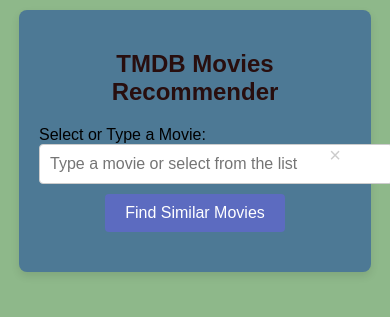
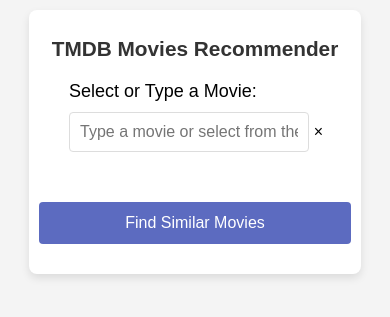
Before and after one commit to rajumeher1/auto_movie_scrap_and_recommendation_system, a Flask app: template webapp/templates/index.html in a window 390 px wide. Shown: the top 317 px of the page. Run offline with Flask 3, Linux system fonts and the light colour scheme; the template is opened without the code that fills it, so the values that code supplies are empty; parts of the project's set-up code (start-up, migrations or seed data) failed here and were passed over.

Commit message:
css update

```diff
--- a/webapp/static/style.css
+++ b/webapp/static/style.css
@@ -1,6 +1,6 @@
 body {
     font-family: Arial, sans-serif;
-    background-color: #8eb88a;
+    background-color: #f4f4f4;
     margin: 0;
     padding: 0;
 }
@@ -8,7 +8,7 @@
 .container {
     width: 80%;
     margin: 10px auto;
-    background-color: rgb(77, 121, 149);
+    background-color: white;
     padding: 20px;
     box-shadow: 0 4px 8px rgba(0, 0, 0, 0.1);
     border-radius: 8px;
@@ -16,7 +16,7 @@
 
 .header {
     text-align: center;
-    color: #280e0e;
+    color: #333;
 }
 
 form {
@@ -26,52 +26,39 @@
     align-items: center;
 }
 
-/* Style the input container */
 .input-block {
-    position: relative;
-    display: inline-block;
+    width: 100%;
+    margin-bottom: 20px;
+    padding: 0 0 0 60px;
 }
 
-/* Style for the input field */
+.input-block label {
+    margin-bottom: 10px;
+    font-size: 18px;
+    display: block;
+}
+
 input[type="text"] {
-    width: 100%;
     padding: 10px;
-    padding-right: 30px; /* Space for the cross (X) */
     font-size: 16px;
-    border: 1px solid #ccc;
+    width: 70%;
+    margin-bottom: 20px;
+    border: 1px solid #ddd;
     border-radius: 4px;
 }
-
-/* Style the cross icon */
-.clear-icon {
-    position: absolute;
-    right: 10px;
-    top: 50%;
-    transform: translateY(-50%);
-    cursor: pointer;
-    font-size: 20px;
-    color: #ccc;
-}
-
-/* Hover effect for the cross icon */
-.clear-icon:hover {
-    color: #f00;  /* Red color on hover */
-}
-
 
 button {
     padding: 10px 20px;
     background-color: #5c6bc0;
     color: white;
-    border: 0.5px black;
+    border: none;
     border-radius: 4px;
     cursor: pointer;
     font-size: 16px;
-    margin-top: 10px;
 }
 
 button:hover {
-    background-color: blue;
+    background-color: #3f51b5;
 }
 
 .error {
@@ -98,6 +85,61 @@
 
 .movie p {
     margin-top: 10px;
-    font-size: 16px;
-    color: white;
+    font-size: 14px;
 }
+
+
+/* Mobile-friendly media queries */
+@media (max-width: 768px) {
+    /* Ensure the select and button are equal in size on smaller screens */
+    select, button {
+        font-size: 1em;
+        padding: 12px;  /* Ensure padding is consistent */
+        width: 100%;  /* Full width */
+        box-sizing: border-box;  /* Padding included in width */
+    }
+
+    /* Stack movie recommendations vertically on smaller screens */
+    .movies {
+        flex-direction: column;
+        align-items: center;
+    }
+
+    .movie {
+        width: 80%;  /* Movies take 80% of screen width */
+        margin-bottom: 20px;
+    }
+}
+
+@media (max-width: 480px) {
+    /* Further adjustments for very small screens */
+    .container {
+        padding: 10px;
+    }
+
+    .header {
+        font-size: 1.3em;
+    }
+
+    /* Ensure select box and button have same width on small screens */
+    select, button {
+        font-size: 1em;
+        padding: 12px;
+        width: 100%;
+        box-sizing: border-box;
+    }
+
+    .movie {
+        width: 100%;  /* Full width for movie cards */
+    }
+
+    /* Reduce margin for the button */
+    button {
+        margin-top: 10px;
+    }
+
+    /* Adjust error message font size */
+    .error {
+        font-size: 0.9em;
+    }
+}
--- a/webapp/templates/index.html
+++ b/webapp/templates/index.html
@@ -15,7 +15,16 @@
             <!-- Single Input Block for Typing and Autocomplete -->
             <div class="input-block">
                 <label for="movie">Select or Type a Movie:</label>
-                <input type="text" name="movie" id="movie" placeholder="Type a movie or select from the list" list="movieList" autocomplete="off" value="{{ movie if movie else '' }}">
+                <input
+                    type="text"
+                    name="movie"
+                    id="movie"
+                    placeholder="Type a movie or select from the list"
+                    list="movieList"
+                    autocomplete="off"
+                    autocurrect="off"
+                    autocapitalize="off"
+                    value="{{ movie if movie else '' }}">
                 <datalist id="movieList">
                     {% for title in movie_list_titles %}
                         <option value="{{ title }}">
```
